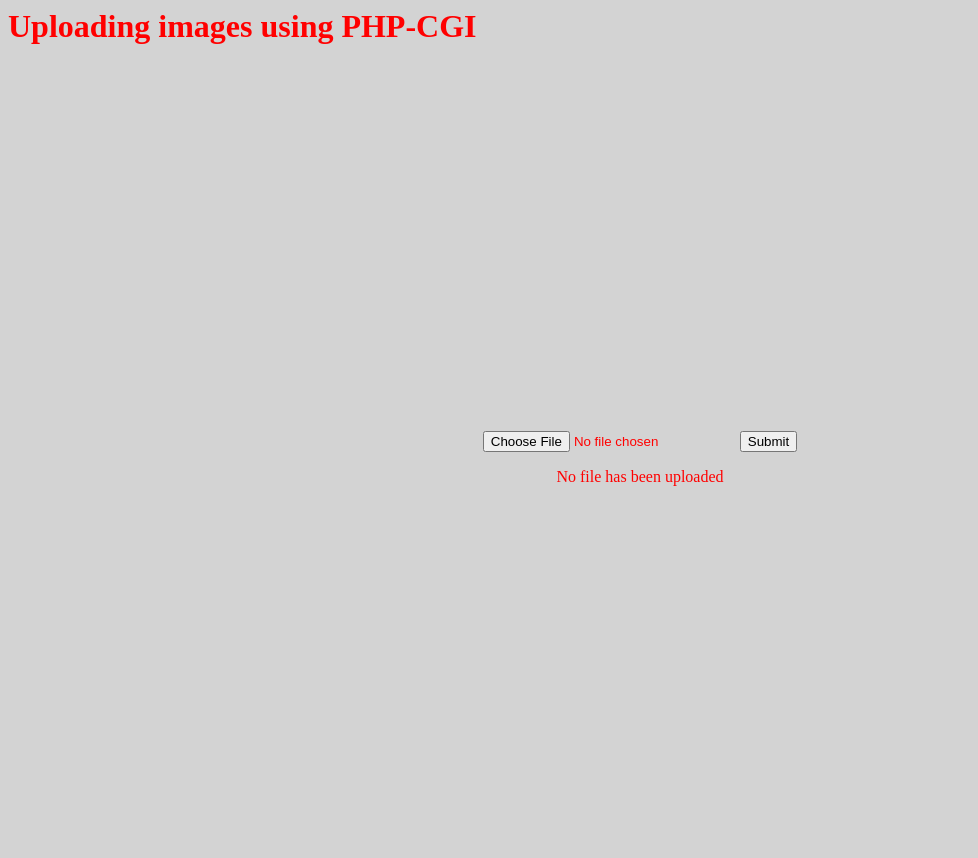
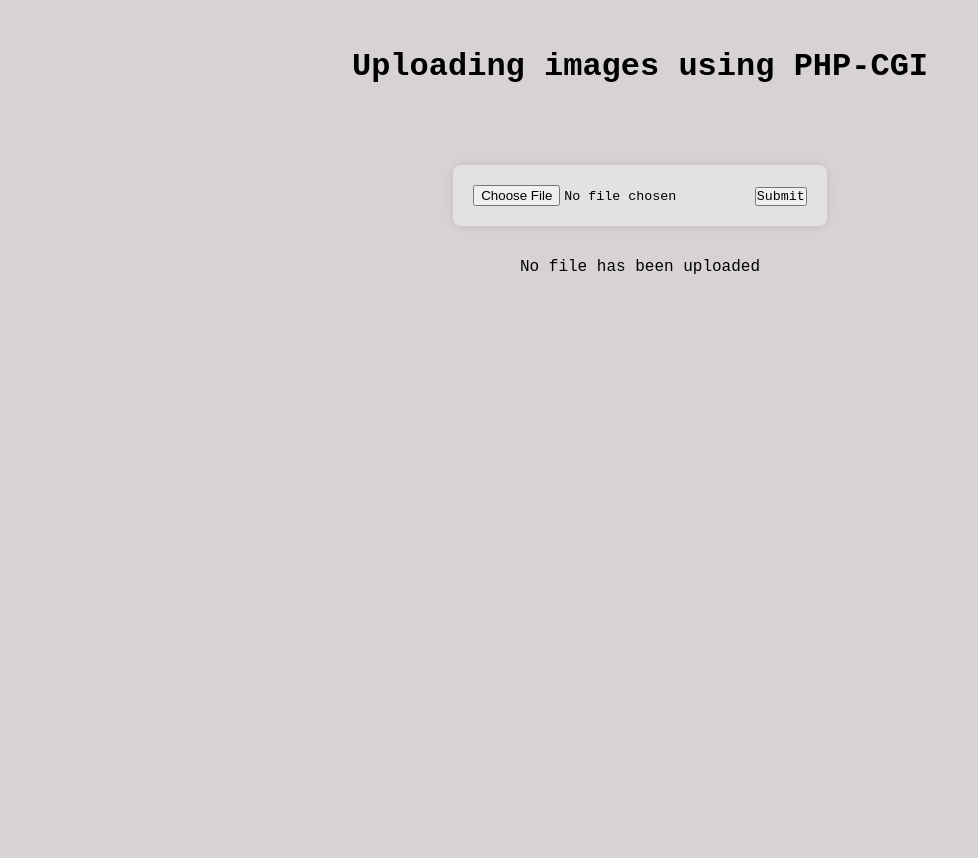
Before and after one commit to ILKAY-BRAHIM/WebServ, a PHP site: page /cgi/uplud.php in a window 1280 px wide. Shown: the whole page, without its empty margins (0-978 px from the left). After the commit the page ends 274 px from the top, so only its background shows below. Run offline with PHP 8.4, Linux system fonts and the light colour scheme.

Commit message:
method:all

```diff
--- a/ServerData/cgi/uplud.php
+++ b/ServerData/cgi/uplud.php
@@ -1,14 +1,44 @@
-#!/Users/bchifour/Desktop/WEBSERV/ServerData/cgi/php-cgi
+#!./ServerData/cgi/php-cgi
 <html lang="en">
 <head>
+<style>
+   * {
+    margin: 0;
+    padding: 0;
+    box-sizing: border-box;
+    font-family: 'Courier New', Courier, monospace;
+    /* background-color: #f4f4f4; */
+   }
+   body {
+         background-color: #d7d3d3;
+         /* padding: 20px; */
+   }
+   h1 {
+    text-align: center;
+    margin: 1.5em;
+   }
+   .c1 {
+    display: flex;
+    flex-direction: column;
+    align-items: center;
+   }
+   form {
+    max-width: 600px;
+    margin: 2rem 2rem;
+    background-color: #e3e1e1;
+    padding: 20px;
+    border-radius: 8px;
+    box-shadow: 0 0 10px rgba(0, 0, 0, 0.1);
 
+   }
+</style>
 </head>
-<body style="background-color: lightgrey; color: red;">
+<body >
 
 <h1>Uploading images using PHP-CGI</h1>
 
 
-<div style="display: flex; flex-direction: column; align-items: center; justify-content: center; height: 100%;">
+<div class="c1">
 
    <form action="uplud.php" method="POST" enctype="multipart/form-data">
          <input type="file" name="image" />
@@ -36,16 +66,17 @@
       }
       $path = "./uploads/".$file_name ;
       move_uploaded_file($file_tmp,$path);
-      echo "Success <br/>";
 
 
       if(empty($errors)==true)
       {
-         echo "<img src=".$path." width=50% />";
+         echo "<p style=\"font-size: 1.2rem;\"> Success <br/></p>";
+         echo "<img style=\"width: 25rem;\" src=".$path." width=50% />";
       }
       else
       {
-         print_r($errors);
+         echo "<p style=\"font-size: 1.2rem;\"> Error : extension not allowed, please choose a JPEG or PNG file.<br/></p>";
+         // print_r($errors);
       }
    }
    else
```
Also changed, not shown: README.md (added), ServerData/cgi/uploads/sajad-nori-s1puI2BWQzQ-unsplash.jpg (deleted), 3 other files.
